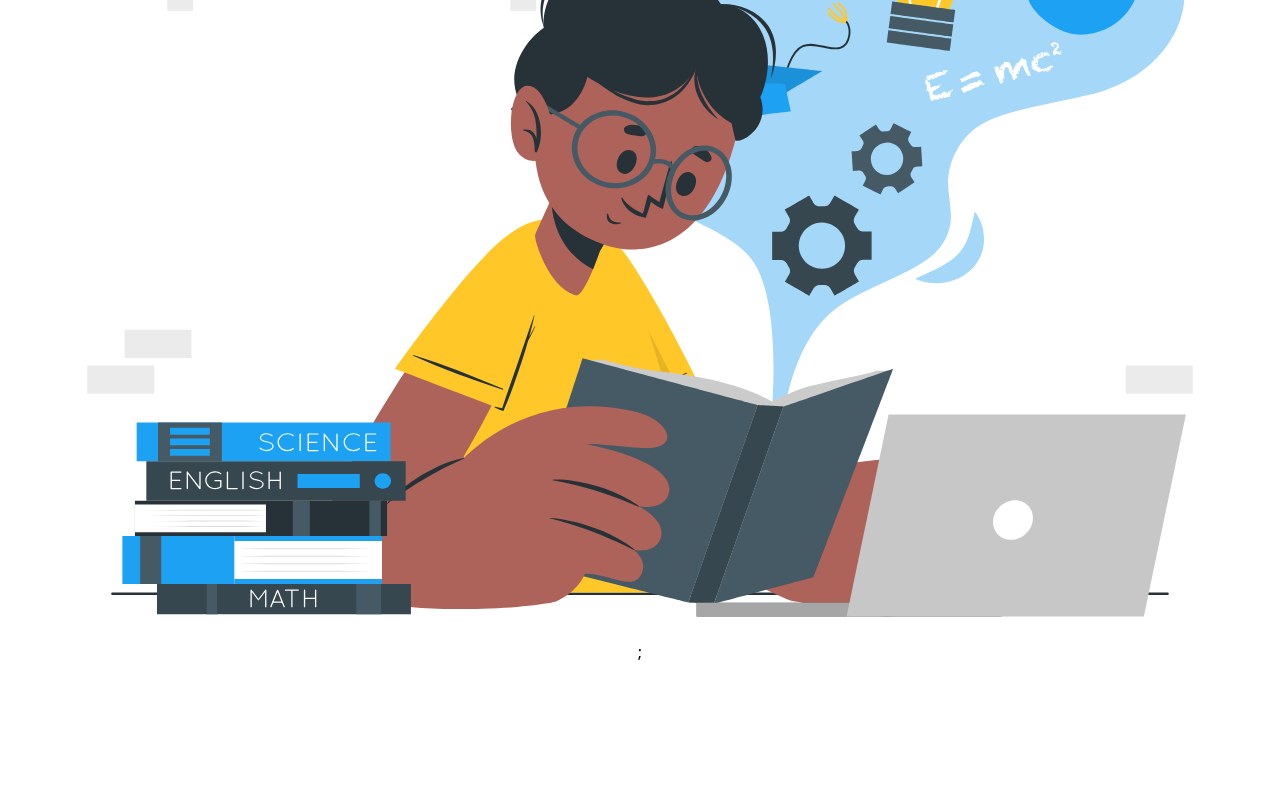
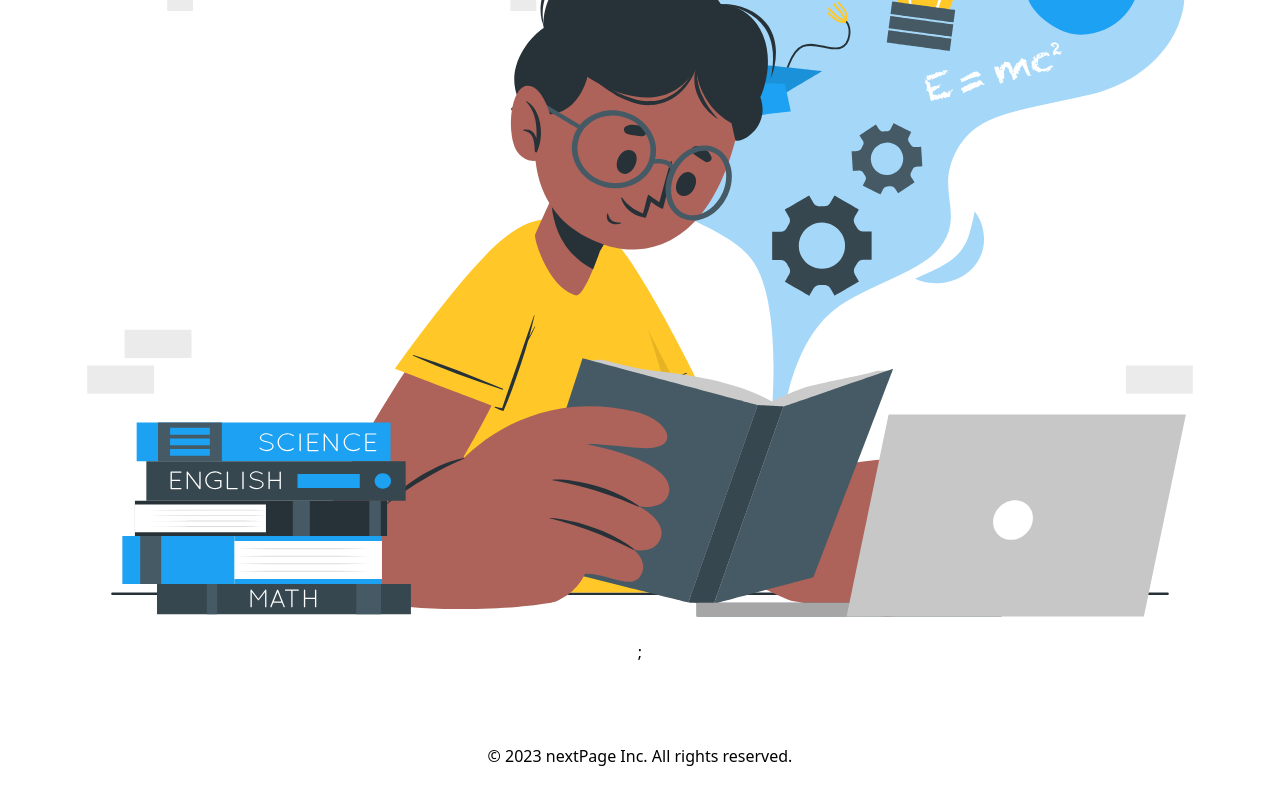
Before and after one commit to abdussamadsaiful7/React-Router-NextPageBook-12, a React (Vite) app: page / in a window 1280 px wide. Shown: the part 3073-3873 px from the top of the page. Before the commit the page ends 3849 px from the top, so only its background shows below. Built offline with nearby package versions, Linux system fonts and the light colour scheme.

Commit message:
added footer

```diff
--- a/src/App.jsx
+++ b/src/App.jsx
@@ -2,6 +2,7 @@
 import './App.css'
 import { Outlet, useLoaderData } from 'react-router-dom'
 import Header from './Components/Header/Header';
+import Footer from './Components/Footer/Footer';
 
 function App() {
   const App = useLoaderData();
@@ -10,6 +11,7 @@
     <div className="App">
      <Header></Header>
      <Outlet/>
+     <Footer></Footer>
     </div>
   )
 }
--- /dev/null
+++ b/src/Components/Footer/Footer.jsx
@@ -0,0 +1,15 @@
+import React from 'react';
+
+const Footer = () => {
+    return (
+
+        <footer className='px-4 divide-y  text-gray-800 relative bottom-0 left-0'>
+            <div className='py-6 text-sm text-center text-gray-400'>
+                © 2023 nextPage Inc. All rights reserved.
+            </div>
+        </footer>
+
+    );
+};
+
+export default Footer;
```
